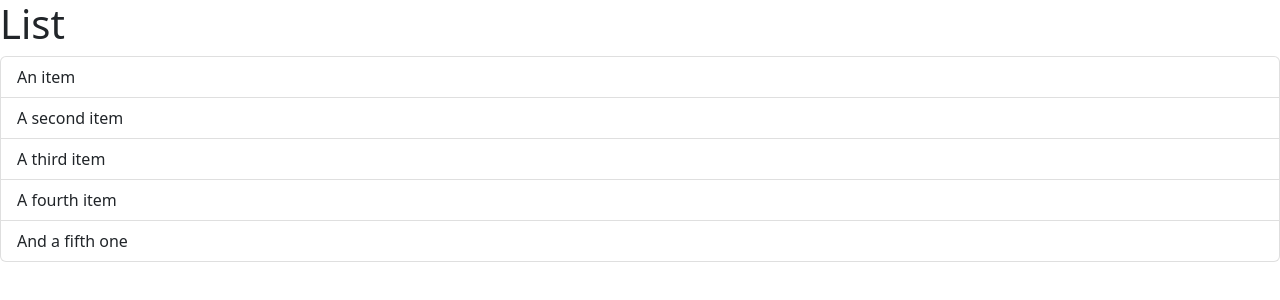
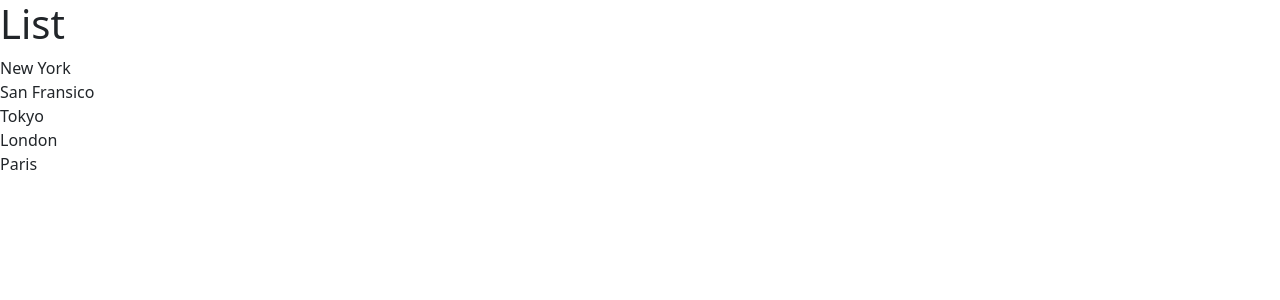
Before and after one commit to Jodjojo/React-Crash, a React (Vite) app in the folder React-app/: page / in a window 1280 px wide. Shown: the top 300 px of the page. Built offline with nearby package versions, Linux system fonts and the light colour scheme.

Commit message:
Rendering Lists Dynamically

```diff
--- a/React-app/src/components/ListGroup.tsx
+++ b/React-app/src/components/ListGroup.tsx
@@ -1,60 +1,21 @@
 function ListGroup() {
-	// Importing ListGroup Markup from the Bootstrap Documentation
+	const items = ["New York", "San Fransico", "Tokyo", "London", "Paris"];
+
 	return (
 		<>
 			<h1>List</h1>
-			<ul className="list-group">
-				<li className="list-group-item">An item</li>
-				<li className="list-group-item">A second item</li>
-				<li className="list-group-item">A third item</li>
-				<li className="list-group-item">A fourth item</li>
-				<li className="list-group-item">And a fifth one</li>
+			<ul className='list-group'>
+				{items.map((item) => (
+					<li key={item}>{item}</li>
+				))}
 			</ul>
 		</>
 	);
 }
 
-// In react a component cannot return more than one component...so we can return this listGroup and still return a header under this component
-// So we can Either use FRAGMENTS to solve this problem or wrap everything with a div
-// or use empty tags to tell react were using fragments
-////////////////////////////FRAGMENTS/////////////////////////
-/*
-import { Fragment } from "react";
+// For JSX we dont have a For loop so we use a different technique using MAP
+// In JSX we can only use HTML components or Other React components Normally
+//So we wrap what we want in parenthesis for the JSX to understand it
+// Each Item in our Mapped loop should have a unique Key Prop...which in most cases we use the ITEM ID as the uniwue key but for this we just use the item name
 
-function ListGroup() {
-	// Importing ListGroup Markup from the Bootstrap Documentation
-	return (
-		<Fragment>
-			<h1>List</h1>
-			<ul className="list-group">
-				<li className="list-group-item">An item</li>
-				<li className="list-group-item">A second item</li>
-				<li className="list-group-item">A third item</li>
-				<li className="list-group-item">A fourth item</li>
-				<li className="list-group-item">And a fifth one</li>
-			</ul>
-		</Fragment>
-	);
-}
-*/
-// Fragments allows us to solve this problem without creating an external DIV element in the DOM
-
-///////////////////////////////////////////////////////////////
-//////////////////////DIV//////////////////////////////////////
-/*
-function ListGroup() {
-	// Importing ListGroup Markup from the Bootstrap Documentation
-	return (
-		<div>
-			<h1>List</h1>
-			<ul className="list-group">
-				<li className="list-group-item">An item</li>
-				<li className="list-group-item">A second item</li>
-				<li className="list-group-item">A third item</li>
-				<li className="list-group-item">A fourth item</li>
-				<li className="list-group-item">And a fifth one</li>
-			</ul>
-		</div>
-	);
-*/
 export default ListGroup;
```
